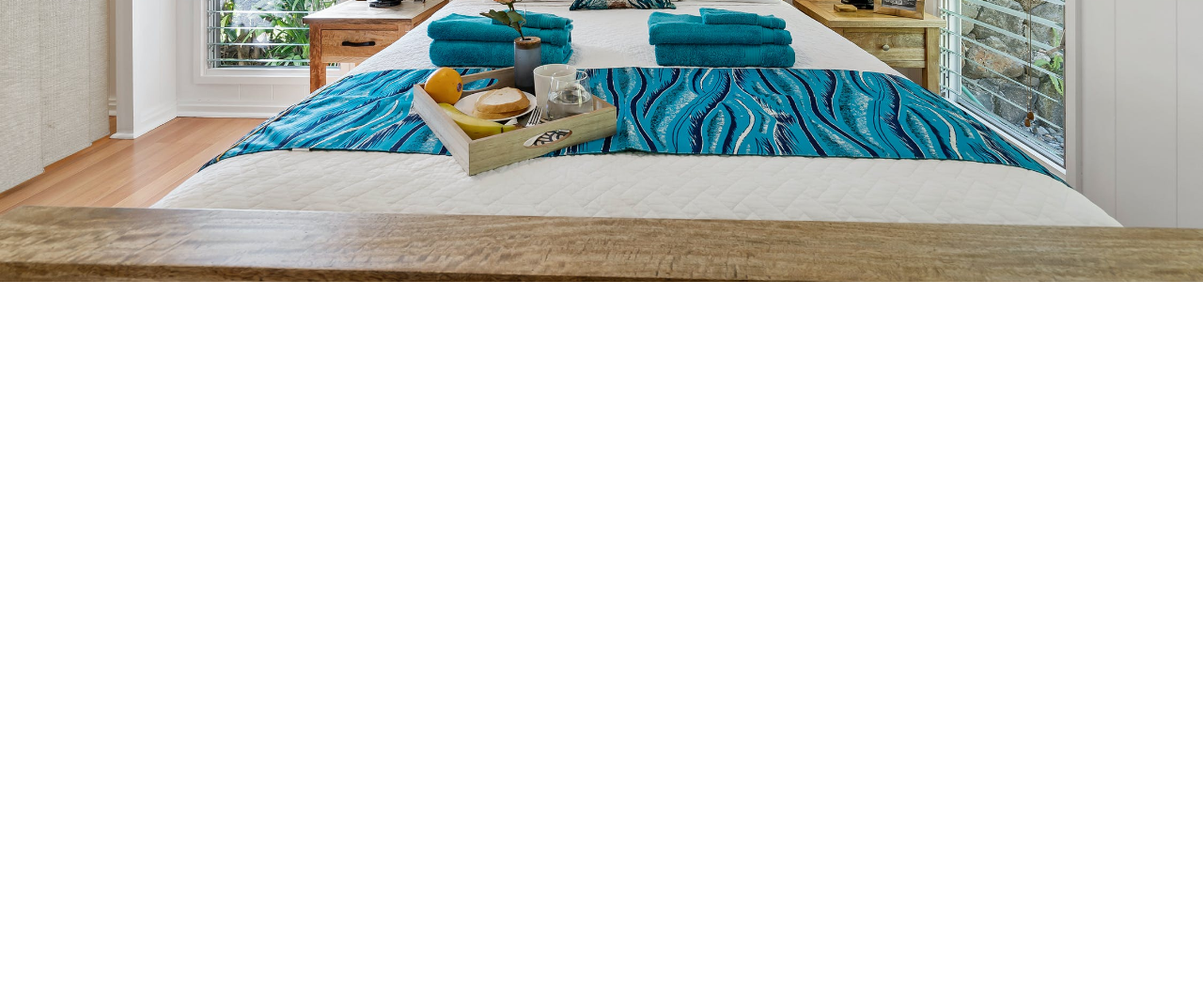
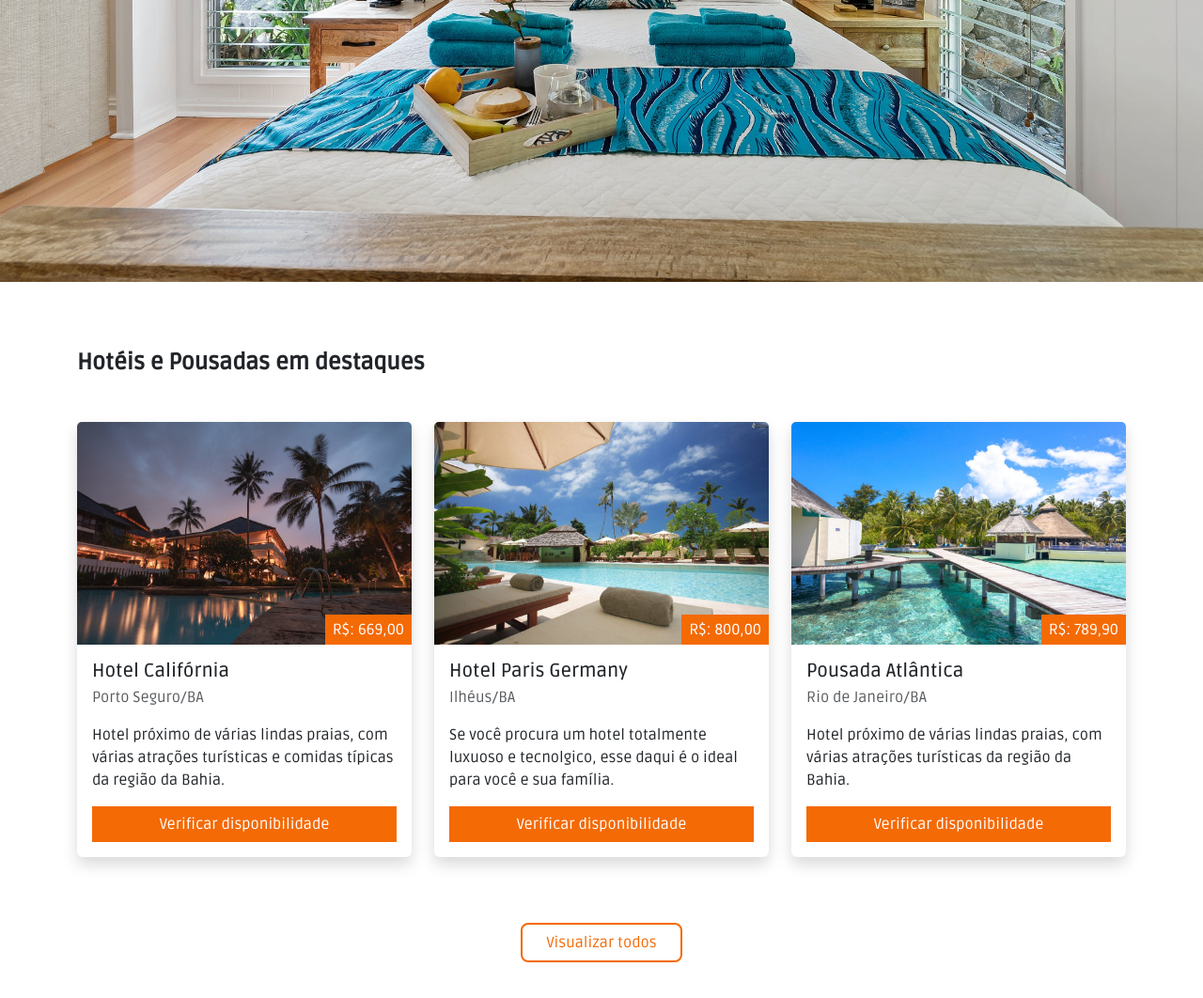
Before and after one commit to pedrohenriquemendes158/reserva-de-hoteis, a plain HTML site: page index.html in a window 1280 px wide. Shown: the part 564-1626 px from the top of the page at 94% size. Before the commit the page ends 864 px from the top, so only its background shows below. Drawn offline with nearby package versions, Linux system fonts and the light colour scheme.

Commit message:
parte um

```diff
--- a/assets/css/buttons.css
+++ b/assets/css/buttons.css
@@ -13,3 +13,21 @@
     color: var(--bg-white);
     background-color: var(--bg-orange-hover);
 }
+.btn-orange-outline {
+    color:var(--bg-orange);
+    background-color: transparent;
+    outline: 2px solid var(--bg-orange);
+    box-shadow: none;
+    font-size: 1rem;
+    font-family: 'Ruda', sans-serif;
+    font-weight: 400;
+
+}
+
+.btn-orange-outline:hover  {
+    color:var(--bg-white);
+    background-color: var(--bg-orange);
+    border-radius: 0px;
+    outline: none;
+
+}
--- /dev/null
+++ b/assets/css/colors.css
@@ -0,0 +1,8 @@
+.bg-color-orange {
+    color: var(--bg-white);
+    background-color: var(--bg-orange);
+}
+.bg-color-roxo {
+    color: var(--bg-white);
+    background-color: var(--bg-roxo);
+}
--- a/assets/css/navbar.css
+++ b/assets/css/navbar.css
@@ -1,4 +1,4 @@
 .bg-orange{
-    color: var(--bgwhite);
+    color: var(--bg-white);
     background-color: var(--bg-otange);
 }
--- /dev/null
+++ b/assets/css/position.css
@@ -0,0 +1,32 @@
+.right-0 {
+    right: 0px;
+}
+.right-25 {
+    right: 25px;
+}
+.right-50 {
+    right: 50px;
+}
+.right-75 {
+    right: 75px;
+
+}
+.right-100 {
+    right: 100px;
+
+}
+.left-0 {
+    left: 0px;
+}
+.left-25 {
+    left: 25px;
+}
+.left-50 {
+    left: 50px;
+}
+.left-75 {
+    left: 75px;
+}
+.left-100 {
+    left: 100px;
+}
--- a/assets/css/theme.css
+++ b/assets/css/theme.css
@@ -4,6 +4,9 @@
   @import './navbar.css';
   @import './backgroud.css';
   @import './inputs.css';
+  @import './position.css';
+  @import './colors.css';
+
 
 :root{
     --bg-orange:       #f46a05;
--- a/index.html
+++ b/index.html
@@ -36,7 +36,7 @@
                         type="button"
                         class="btn btn-orange w-100 rounded-0">Login</a>
                </li>
-               <!--End botão tela menor-->
+               <!--Fim botão tela menor-->
                  <li class="nav-item d-none d-md-block d-lg-block">
                      <a  href="#"
                      type="button"
@@ -46,7 +46,7 @@
           </div>
         </div>
     </nav>
- <!-- End Navbar -->
+ <!-- Fim da Navbar -->
 
     <main class="w-100 min-vh-100 background-banner d-flex align-items-center">
         <div class="container">
@@ -69,10 +69,11 @@
                             <div class="col-12 col-md-12 col-lg-2 mb-3">
                                 <label for="entrada"
                                        class="form-label fw-bold">Entrada</label>
-                                <input type="date"
-                                class="form-control rounded-0"
-                                name="entrada"
-                                id="entrada" >
+                                <input
+                                   type="date"
+                                   class="form-control rounded-0"
+                                   name="entrada"
+                                   id="entrada" >
 
                             </div>
 
@@ -89,7 +90,8 @@
 
                         <div class="col-12 col-md-12 col-lg-3 mb-3">
 
-                            <label for="periodo"
+                            <label
+                                   for="periodo"
                                    class="form-label fw-bold">Período</label>
 
                             <select
@@ -115,6 +117,106 @@
             </div>
         </div>
     </main>
+    <!--Fim do banner-->
+
+    <main class="w-100 pb-5 pt-lg-4 pb-lg-5">
+        <div class="container pt-5 pb-2 pt-lg-5 pb-lg-0">
+            <h1 class="fs-4 text-center text-lg-start mb-5 fw-bold">
+                Hotéis e Pousadas em destaques
+            </h1>
+            <div class="row mb-4">
+                <div class="col-12 col-md-12 col-lg-4 mb-5">
+                    <div class="card shadow border-0">
+                        <div class="position-relative">
+                            <img src="./assets/img/img/hoteis/hotel-1.jpeg" alt="Hotel 01" class="card-img-top">
+                            <span class="position-absolute
+                            bottom-0
+                            right-0
+                            bg-color-orange
+                            ps-2
+                            pe-2
+                            pt-1
+                            pb-1">
+                             R$: 669,00
+                        </span>
+                        </div>
+                        <div class="card-body p-3">
+                            <h5 class="card-title mb-1">Hotel Califórnia</h5>
+                            <p class="text-muted">Porto Seguro/BA</p>
+                            <p class="card-text">
+                                Hotel próximo de várias lindas praias,
+                                com várias atrações turísticas e comidas
+                                 típicas da região da Bahia.
+                            </p>
+                            <a href="#" class="btn btn-orange rounded-0 w-100">
+                                Verificar disponibilidade</a>
+                        </div>
+                    </div>
+                </div>
+                <div class="col-12 col-md-12 col-lg-4 mb-5">
+                    <div class="card shadow border-0">
+                        <div class="position-relative">
+                            <img src="./assets/img/img/hoteis/hotel-2.jpeg" alt="Hotel 02" class="card-img-top">
+                            <span class="position-absolute
+                            bottom-0
+                            right-0
+                            bg-color-orange
+                            ps-2
+                            pe-2
+                            pt-1
+                            pb-1">
+                             R$: 800,00
+                        </span>
+                        </div>
+                        <div class="card-body p-3">
+                            <h5 class="card-title mb-1">Hotel Paris Germany</h5>
+                            <p class="text-muted">Ilhéus/BA</p>
+                            <p class="card-text">
+                                Se você procura um hotel totalmente luxuoso e tecnolgico,
+                                esse daqui é o ideal para você e sua família.
+                            </p>
+                            <a href="#" class="btn btn-orange rounded-0 w-100">
+                                Verificar disponibilidade</a>
+                        </div>
+                    </div>
+                </div>
+                <div class="col-12 col-md-12 col-lg-4 mb-5">
+                    <div class="card shadow border-0">
+                        <div class="position-relative">
+                            <img src="./assets/img/img/hoteis/hotel-3.jpeg" alt="Hotel 03" class="card-img-top">
+                            <span class="position-absolute
+                            bottom-0
+                            right-0
+                            bg-color-orange
+                            ps-2
+                            pe-2
+                            pt-1
+                            pb-1">
+                             R$: 789,90
+                        </span>
+                        </div>
+                        <div class="card-body p-3">
+                            <h5 class="card-title mb-1">Pousada Atlântica</h5>
+                            <p class="text-muted">Rio de Janeiro/BA</p>
+                            <p class="card-text">
+                                Hotel próximo de várias lindas praias,
+                                com várias atrações turísticas da região da Bahia.
+                            </p>
+                            <a href="#" class="btn btn-orange rounded-0 w-100">
+                                Verificar disponibilidade</a>
+                        </div>
+                    </div>
+                </div>
+            </div>
+            <div class="row">
+                <div class="col-12 d-flex justify-content-center">
+                    <a herf="#" class="btn btn-orange-outline ps-4 pe-4">
+                        Visualizar todos
+                    </a>
+                </div>
+            </div>
+        </div>
+    </main>
 
 </body>
 <script src="https://cdn.jsdelivr.net/npm/@popperjs/core@2.11.8/dist/umd/popper.min.js" integrity="sha384-I7E8VVD/ismYTF4hNIPjVp/Zjvgyol6VFvRkX/vR+Vc4jQkC+hVqc2pM8ODewa9r" crossorigin="anonymous"></script>
```
